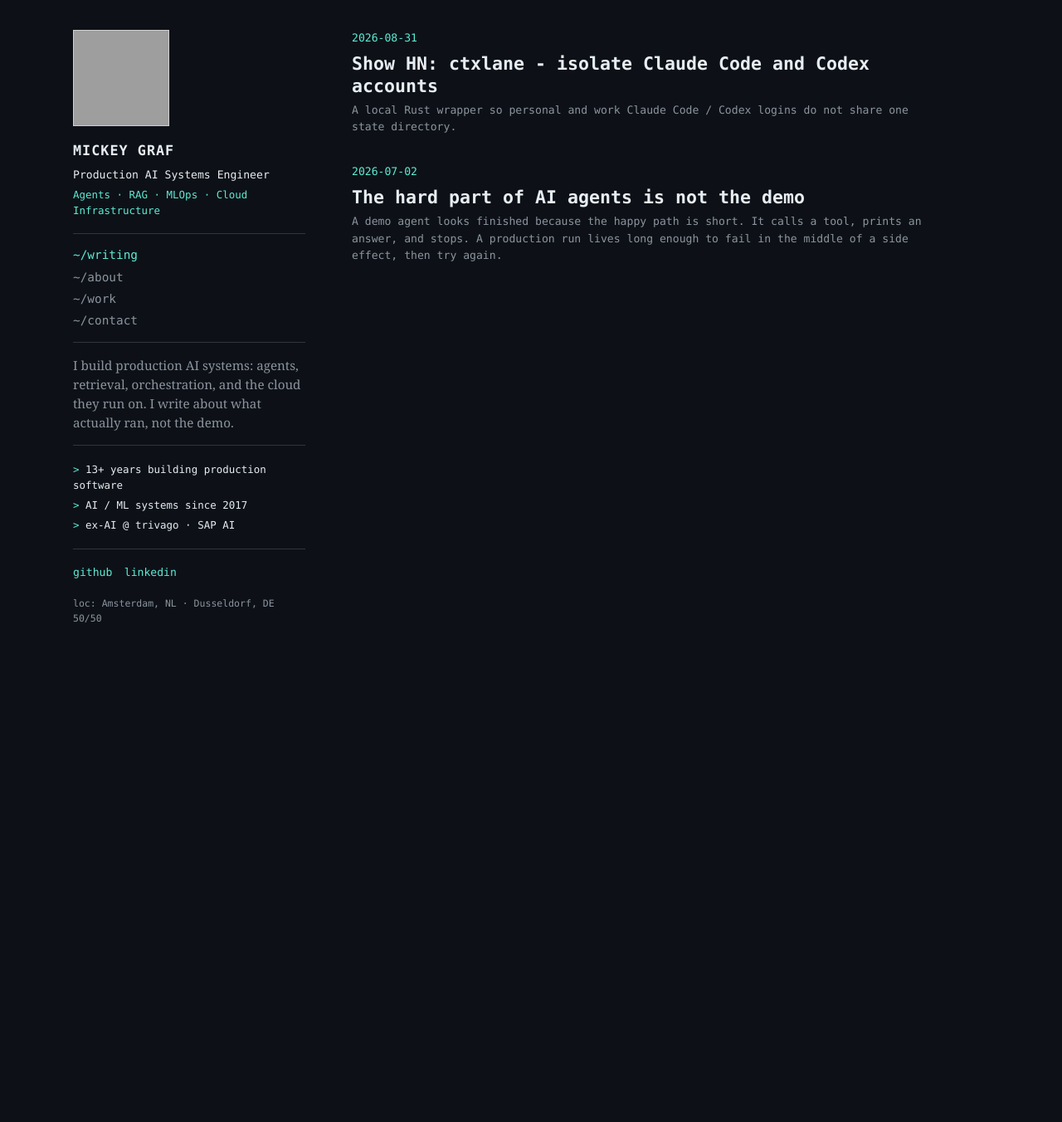
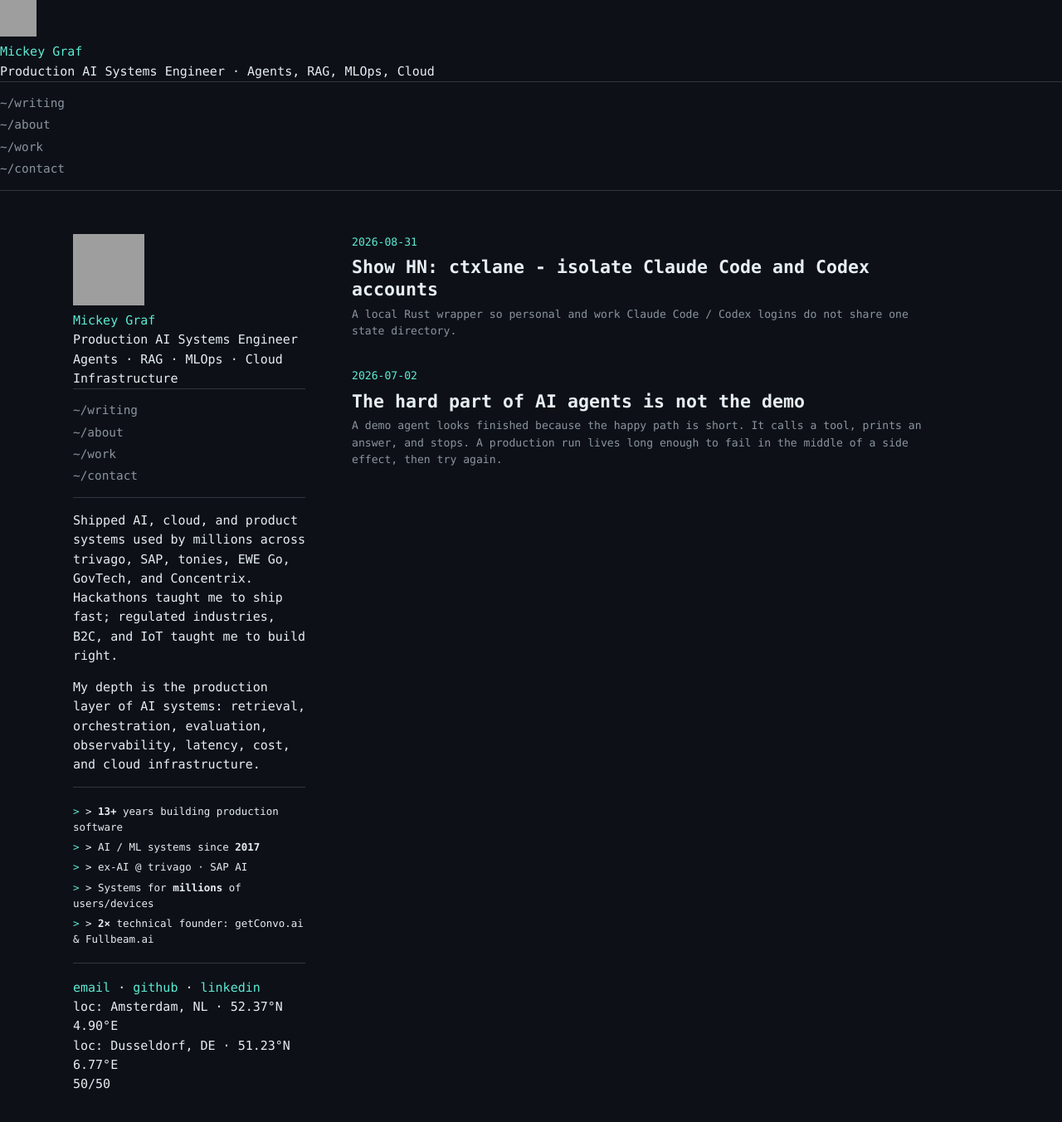
Before and after one commit to mikigraf/mikigraf.github.io, a Jekyll site: the page built from index.md, in a window 1280 px wide and 1382 px high. Shown: the top 1352 px of the window at 83% size. Built offline with Jekyll 4.4.1, drawn with Linux system fonts in a browser that asks for light colours; grey boxes are pictures that could not be loaded.

```diff
--- a/_layouts/default.html
+++ b/_layouts/default.html
@@ -3,37 +3,74 @@
 <head>
   <meta charset="utf-8">
   <meta name="viewport" content="width=device-width, initial-scale=1">
-  <title>{% if page.title %}{{ page.title }} - {% endif %}{{ site.title }}</title>
+  <title>{% if page.title and page.title != site.title %}{{ page.title }} · {{ site.title }}{% else %}{{ site.title }}, Production AI Systems Engineer{% endif %}</title>
+  <link rel="preconnect" href="https://fonts.googleapis.com">
+  <link rel="preconnect" href="https://fonts.gstatic.com" crossorigin>
+  <link href="https://fonts.googleapis.com/css2?family=IBM+Plex+Mono:ital,wght@0,400;0,500;0,600;0,700;1,400&family=Source+Serif+4:ital,opsz,wght@0,8..60,400;0,8..60,600;1,8..60,400&display=swap" rel="stylesheet">
   <link rel="stylesheet" href="{{ '/assets/style.css' | relative_url }}">
+  <link rel="stylesheet" href="{{ '/assets/syntax.css' | relative_url }}">
   <link rel="icon" href="{{ '/assets/favicon.svg' | relative_url }}" type="image/svg+xml">
   {% seo %}
+  {% feed_meta %}
 </head>
 <body>
+  <div class="scanlines" aria-hidden="true"></div>
+
+  <header class="mhead">
+    <div class="mhead-row">
+      <div class="mhead-photo">
+        <img src="https://avatars.githubusercontent.com/u/6236892?v=4" alt="Mickey Graf" width="44" height="44">
+      </div>
+      <div>
+        <div class="mhead-name"><a href="{{ '/' | relative_url }}">Mickey Graf</a></div>
+        <div class="mhead-role">Production AI Systems Engineer · Agents, RAG, MLOps, Cloud</div>
+      </div>
+    </div>
+    <nav aria-label="Site navigation">
+      <a href="{{ '/' | relative_url }}">~/writing</a>
+      <a href="{{ '/about/' | relative_url }}">~/about</a>
+      <a href="{{ '/work/' | relative_url }}">~/work</a>
+      <a href="{{ '/contact/' | relative_url }}">~/contact</a>
+    </nav>
+  </header>
+
   <div class="shell">
     <aside class="sidebar">
-      <img class="photo" src="https://avatars.githubusercontent.com/u/6236892?v=4" alt="Mickey Graf" width="160" height="160">
-      <a class="name" href="{{ '/' | relative_url }}">Mickey Graf</a>
-      <p class="role">Production AI Systems Engineer</p>
-      <p class="tags">Agents · RAG · MLOps · Cloud Infrastructure</p>
-      <nav>
-        <a href="{{ '/' | relative_url }}"{% if page.section == 'writing' %} class="now"{% endif %}>~/writing</a>
-        <a href="{{ '/about/' | relative_url }}"{% if page.section == 'about' %} class="now"{% endif %}>~/about</a>
-        <a href="{{ '/work/' | relative_url }}"{% if page.section == 'work' %} class="now"{% endif %}>~/work</a>
-        <a href="{{ '/contact/' | relative_url }}"{% if page.section == 'contact' %} class="now"{% endif %}>~/contact</a>
+      <div class="headshot">
+        <img src="https://avatars.githubusercontent.com/u/6236892?v=4" alt="Mickey Graf" width="86" height="86">
+      </div>
+      <div class="side-name"><a href="{{ '/' | relative_url }}">Mickey Graf</a></div>
+      <div class="side-role">Production AI Systems Engineer</div>
+      <div class="side-tags">Agents · RAG · MLOps · Cloud Infrastructure</div>
+      <nav aria-label="Site navigation">
+        <a href="{{ '/' | relative_url }}">~/writing</a>
+        <a href="{{ '/about/' | relative_url }}">~/about</a>
+        <a href="{{ '/work/' | relative_url }}">~/work</a>
+        <a href="{{ '/contact/' | relative_url }}">~/contact</a>
       </nav>
-      <p class="about">I build production AI systems: agents, retrieval, orchestration, and the cloud they run on. I write about what actually ran, not the demo.</p>
+      <p class="side-bio">Shipped AI, cloud, and product systems used by millions across trivago, SAP, tonies, EWE Go, GovTech, and Concentrix. Hackathons taught me to ship fast; regulated industries, B2C, and IoT taught me to build right.</p>
+      <p class="side-bio">My depth is the production layer of AI systems: retrieval, orchestration, evaluation, observability, latency, cost, and cloud infrastructure.</p>
       <ul class="stats">
-        <li>13+ years building production software</li>
-        <li>AI / ML systems since 2017</li>
-        <li>ex-AI @ trivago · SAP AI</li>
+        <li><span class="gt" aria-hidden="true">&gt;</span> <strong>13+</strong> years building production software</li>
+        <li><span class="gt" aria-hidden="true">&gt;</span> AI / ML systems since <strong>2017</strong></li>
+        <li><span class="gt" aria-hidden="true">&gt;</span> ex-AI @ trivago · SAP AI</li>
+        <li><span class="gt" aria-hidden="true">&gt;</span> Systems for <strong>millions</strong> of users/devices</li>
+        <li><span class="gt" aria-hidden="true">&gt;</span> <strong>2×</strong> technical founder: getConvo.ai &amp; Fullbeam.ai</li>
       </ul>
-      <p class="contact">
+      <div class="side-links">
+        <a href="mailto:miki@cloudsail.com">email</a>
+        <span>·</span>
         <a href="https://github.com/mikigraf">github</a>
-        <a href="https://www.linkedin.com/in/mikigraf">linkedin</a>
-      </p>
-      <p class="geo">loc: Amsterdam, NL · Dusseldorf, DE<br>50/50</p>
+        <span>·</span>
+        <a href="https://linkedin.com/in/mikigraf">linkedin</a>
+      </div>
+      <div class="side-geo">
+        <div><span class="k">loc:</span> Amsterdam, NL · 52.37°N 4.90°E</div>
+        <div><span class="k">loc:</span> Dusseldorf, DE · 51.23°N 6.77°E</div>
+        <div>50/50</div>
+      </div>
     </aside>
-    <main class="main">
+    <main>
       {{ content }}
     </main>
   </div>
```
